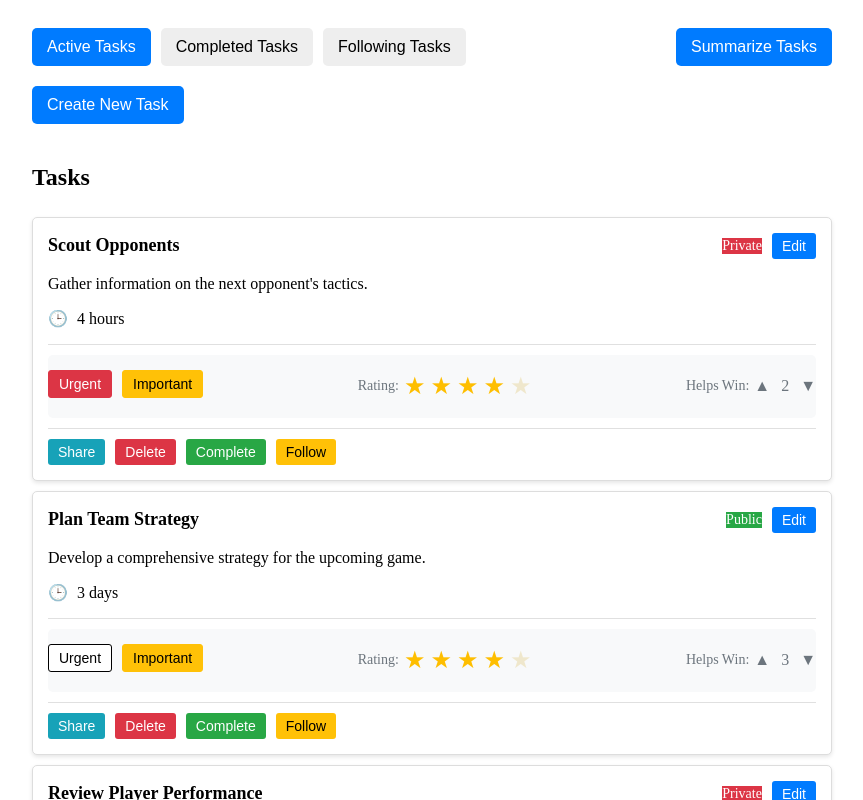
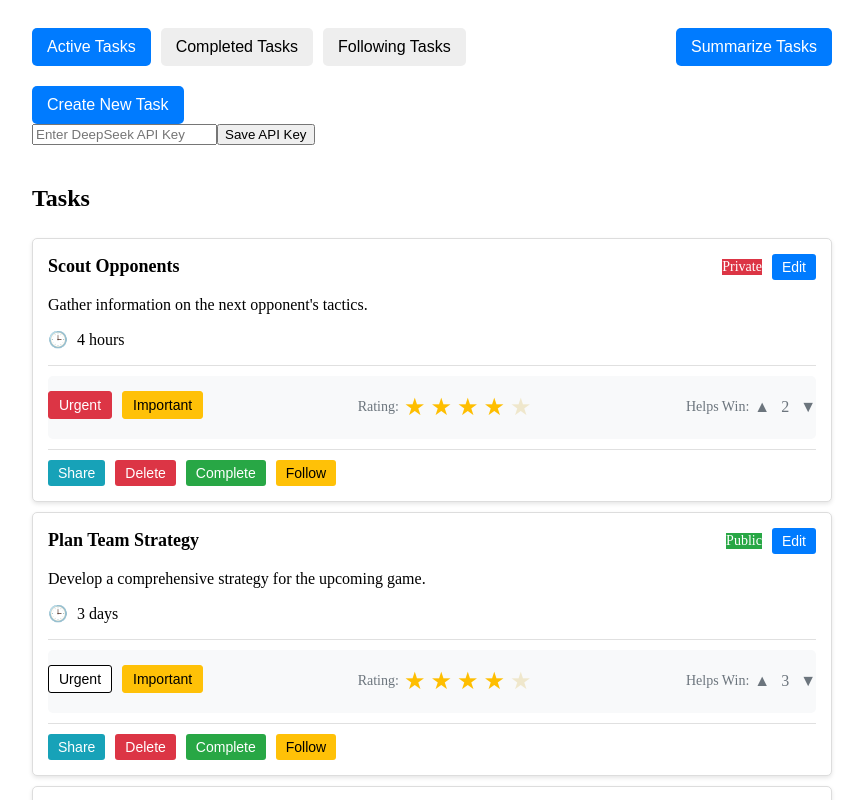
Before and after one commit to HayfordMD/tasks-frontend-example, a Vue app: page / in a window 1280 px wide. Shown: the top 800 px of the page, without its empty margins (208-1071 px from the left). Built offline with nearby package versions, Linux system fonts and the light colour scheme; no server answers; the HTML template or start-up script is replaced by a standard one.

Commit message:
add config file mepty version

```diff
--- a/src/App.vue
+++ b/src/App.vue
@@ -9,6 +9,10 @@
       <button @click="summarizeTasks" class="summarize-btn">Summarize Tasks</button>
     </div>
     <button @click="showNewTaskForm = true" class="new-task-btn">Create New Task</button>
+    <div class="api-key-container">
+      <input v-model="customApiKey" type="password" placeholder="Enter DeepSeek API Key" class="api-key-input" />
+      <button @click="saveApiKey" class="save-api-key-btn">Save API Key</button>
+    </div>
     <NewTaskForm v-if="showNewTaskForm" @add-task="addTask" @cancel="showNewTaskForm = false" />
     <div class="tab-content">
       <div v-if="currentTab === 'active'" class="tasks-container">
@@ -56,7 +60,8 @@ export default {
       tasks: [],
       showNewTaskForm: false,
       showRecommendationsModal: false,
-      recommendations: ''
+      recommendations: '',
+      customApiKey: localStorage.getItem('deepSeekApiKey') || ''
     }
   },
   methods: {
@@ -73,8 +78,8 @@ export default {
           helpsWin: task.helpsWin
         }));
 
-      // Use API key from config
-      const apiKey = config.deepSeekApiKey;
+      // Use API key from input if provided, otherwise fall back to config
+      const apiKey = this.customApiKey || config.deepSeekApiKey;
       const endpoint = 'https://api.deepseek.com/v1/recommendations';
 
       // Mock API call - in a real scenario, you would use fetch or axios
@@ -131,6 +136,7 @@ export default {
     },
     addTask(task) {
       task.id = this.tasks.length ? Math.max(...this.tasks.map(t => t.id)) + 1 : 1;
+      task.helpsWin = 0; // Initialize helpsWin to 0 for new tasks
       this.tasks.push(task);
       this.showNewTaskForm = false;
     },
```
Also changed, not shown: 1 other file (tests, documents, lock files or other folders).
